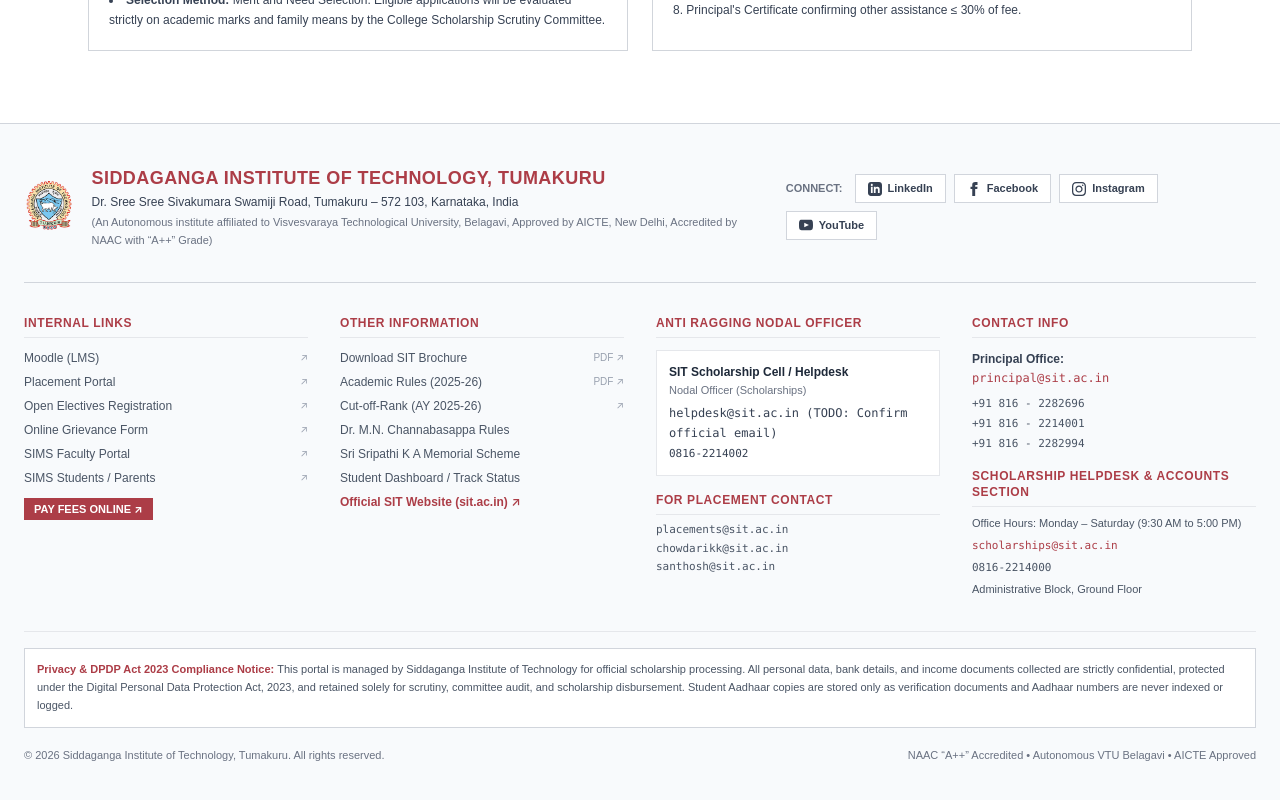
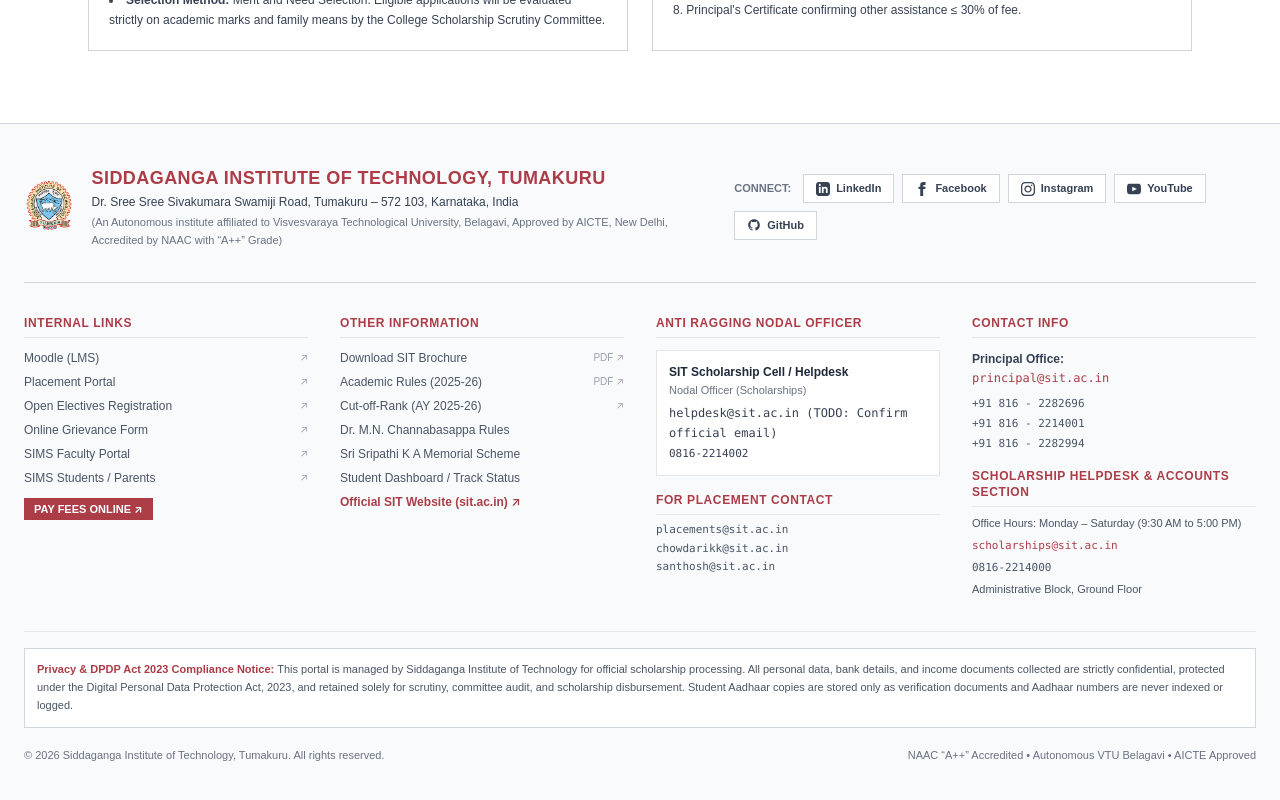
Before and after one commit to Aditya-J07/SIT-Scholarship-Application-Portal, a Next.js app: page / in a window 1280 px wide. Shown: the part 775-1575 px from the top of the page. Built offline with nearby package versions, Linux system fonts and the light colour scheme; no server answers; the database is empty.

Commit message:
feat(ui): add GitHub profile to Connect section in Footer

```diff
--- a/src/components/Footer.tsx
+++ b/src/components/Footer.tsx
@@ -76,6 +76,18 @@
               >
                 <svg className="w-3.5 h-3.5 fill-current" viewBox="0 0 24 24"><path d="M19.615 3.184c-3.604-.246-11.631-.245-15.23 0-3.897.266-4.356 2.62-4.385 8.816.029 6.185.484 8.549 4.385 8.816 3.6.245 11.626.246 15.23 0 3.897-.266 4.356-2.62 4.385-8.816-.029-6.185-.484-8.549-4.385-8.816zm-10.615 12.816v-8l8 3.993-8 4.007z"/></svg>
                 YouTube
+              </a>
+              <a
+                href="https://github.com/Aditya-J07"
+                target="_blank"
+                rel="noopener noreferrer"
+                className="inline-flex items-center gap-1.5 px-3 py-1.5 bg-white border border-gray-300 text-gray-700 hover:text-[#AC3D47] hover:border-[#AC3D47] font-semibold text-[11px] transition-colors"
+                title="GitHub"
+              >
+                <svg className="w-3.5 h-3.5 fill-current" viewBox="0 0 24 24">
+                  <path fillRule="evenodd" clipRule="evenodd" d="M12 2C6.477 2 2 6.484 2 12.017c0 4.425 2.865 8.18 6.839 9.504.5.092.682-.217.682-.483 0-.237-.008-.868-.013-1.703-2.782.605-3.369-1.343-3.369-1.343-.454-1.158-1.11-1.466-1.11-1.466-.908-.62.069-.608.069-.608 1.003.07 1.53 1.032 1.53 1.032.892 1.53 2.341 1.088 2.91.832.092-.647.35-1.088.636-1.338-2.22-.253-4.555-1.113-4.555-4.951 0-1.093.39-1.988 1.029-2.688-.103-.253-.446-1.272.098-2.65 0 0 .84-.27 2.75 1.026A9.564 9.564 0 0112 6.844c.85.004 1.705.115 2.504.337 1.909-1.296 2.747-1.027 2.747-1.027.546 1.379.202 2.398.1 2.651.64.7 1.028 1.595 1.028 2.688 0 3.848-2.339 4.695-4.566 4.943.359.309.678.92.678 1.855 0 1.338-.012 2.419-.012 2.747 0 .268.18.58.688.482A10.019 10.019 0 0022 12.017C22 6.484 17.522 2 12 2z"/>
+                </svg>
+                GitHub
               </a>
             </div>
           </div>
```
